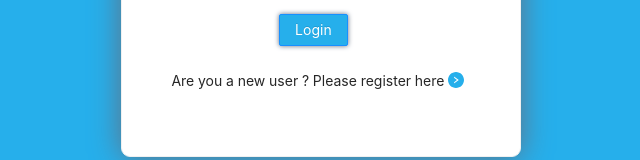
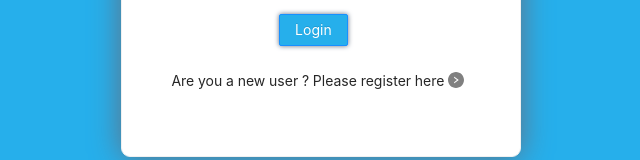
Before and after one commit to rajsriselvan-ca/copa_code-web, a React (Create React App) app in the folder my-app/: page / in a window 1280 px wide. Shown: the part 321-481 px from the top of the page, without its empty margins (319-959 px from the left). Built offline with nearby package versions, Linux system fonts and the light colour scheme.

Commit message:
login changes

```diff
--- a/my-app/src/Components/login-form.js
+++ b/my-app/src/Components/login-form.js
@@ -19,7 +19,7 @@ function Login() {
         const formCode = formType;
         if (formCode === "User-Login") {
             getUsers().then(response => {
-                const checkTheUser = response.data.filter(e => e.user_name === registerUser && e.user_password === registerPassword);
+                const checkTheUser = response.data.filter(e => e.user_name.toLowerCase() === registerUser.toLowerCase() && e.user_password.toLowerCase() === registerPassword.toLowerCase());
                 if (checkTheUser.length === 0) {
                     return notificationContent("error", "Login");
                 } else {
@@ -104,13 +104,13 @@ function Login() {
                                         {formType !== "User-Login" ? "Register" : "Login"}
                                     </Button>
                                 </Form.Item>
-                                <div>{formType === "User-Login" ? (<div>Are you a new user ? Please register here {<RightCircleFilled
-                                    onClick={(event) => {
+                                <div>{formType === "User-Login" ? (<div className='new-user-question' onClick={(event) => {
                                         setFormType("User-Registration");
-                                    }} style={{ color: "#26afeb", fontSize: "16px", cursor: "pointer" }} />}</div>) :
+                                    }} >Are you a new user ? Please register here {<RightCircleFilled
+                                     style={{ color: "#808080", fontSize: "16px", cursor: "pointer" }} />}</div>) :
                                     (<div className="register-back-button" onClick={event => setFormType("User-Login")}>
-                                        <LeftCircleFilled style={{ color: "#26afeb", fontSize: "20px", marginTop: "20px" }} />
-                                        <span style={{ color: "#636f80", fontSize: "18px" }}><b> Go Back</b></span></div>)}
+                                        <LeftCircleFilled style={{ color: "#808080", fontSize: "20px", marginTop: "20px" }} />
+                                        <span style={{ color: "#636f80", fontSize: "18px" }}><span className="go-back"> Go Back</span></span></div>)}
                                 </div>
                             </div>
                         </div>
--- a/my-app/src/Styles/login.css
+++ b/my-app/src/Styles/login.css
@@ -53,3 +53,11 @@
 .password-field:hover {
     box-shadow: 0 5px 15px rgba(0,0,0,0.3);
 }
+.new-user-question:hover {
+    transform: scale(1.1);
+    cursor: pointer;
+    color: #FF4500;
+}
+.register-back-button:hover {
+    transform: scale(1.1);
+}
```
